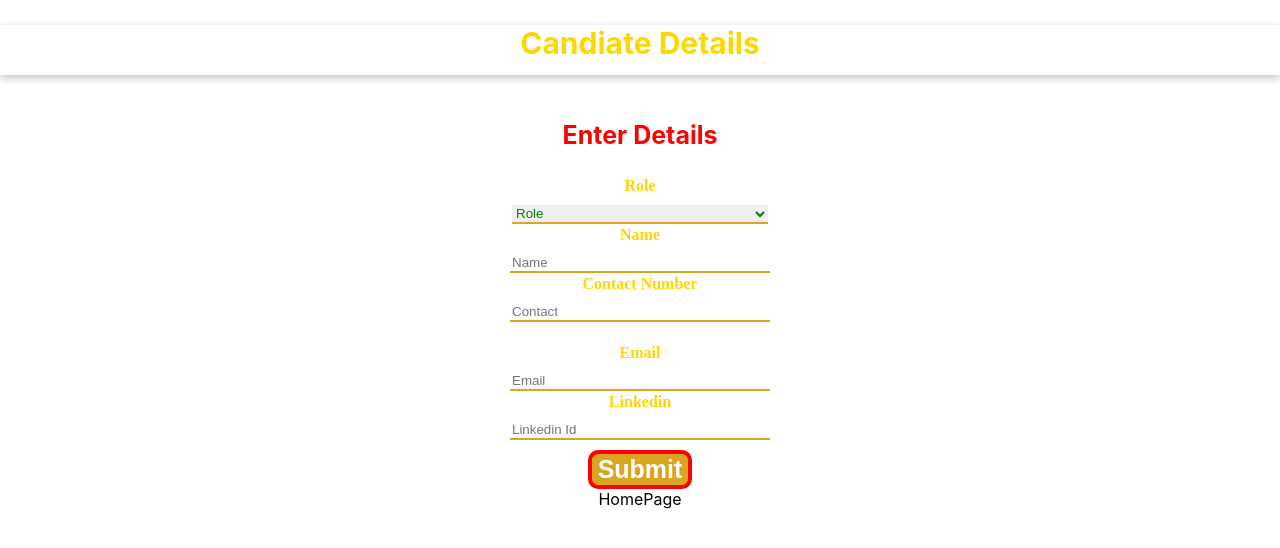
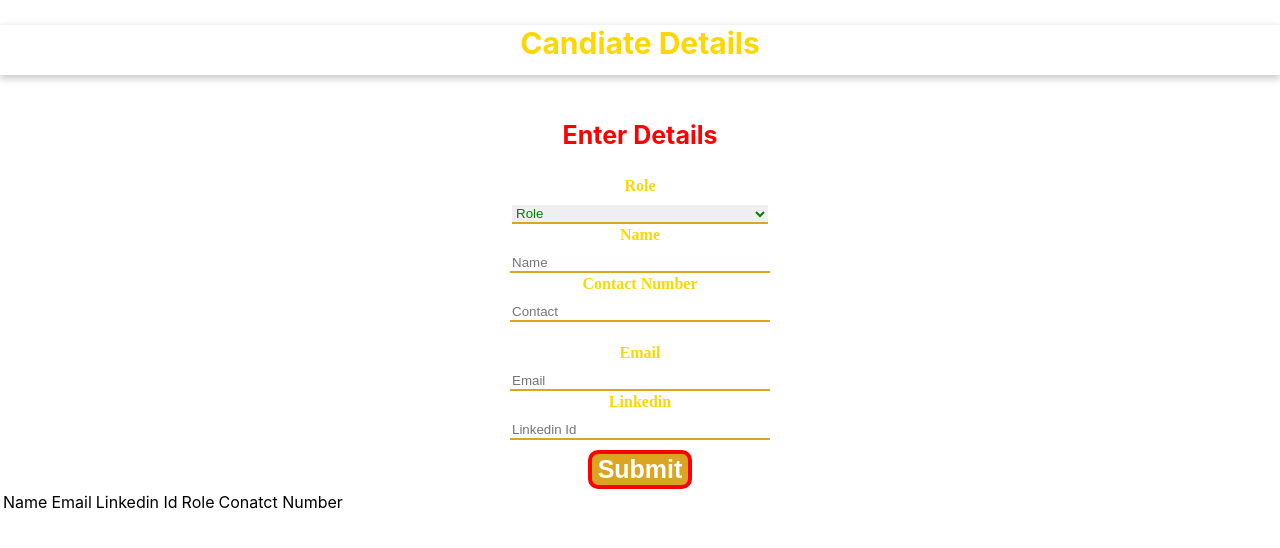
Before and after one commit to starydv7/crud-application, a React (Create React App) app: page / in a window 1280 px wide. Shown: the top 548 px of the page. Built offline with nearby package versions, Linux system fonts and the light colour scheme.

Commit message:
homepage

```diff
--- a/src/components/HomePage.jsx
+++ b/src/components/HomePage.jsx
@@ -1,8 +1,22 @@
-import React from 'react'
+import React from 'react';
+import styles from "./homepage.module.css";
 
 const HomePage = () => {
   return (
-    <div>HomePage</div>
+    <div className={styles.homepage}>
+      <table>
+        <tbody>
+          <tr>
+            <td>Name</td>
+            <td>Email</td>
+            <td>Linkedin Id</td>
+            <td>Role</td>
+            <td>Conatct Number</td>
+
+          </tr>
+        </tbody>
+   </table>
+    </div>
   )
 }
 
```
Also changed, not shown: src/components/homepage.module.css (added).
